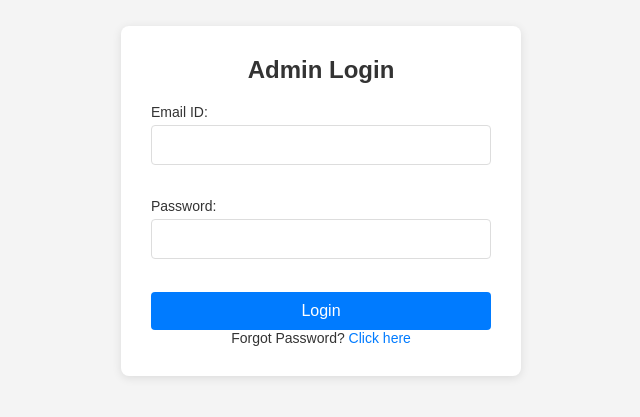
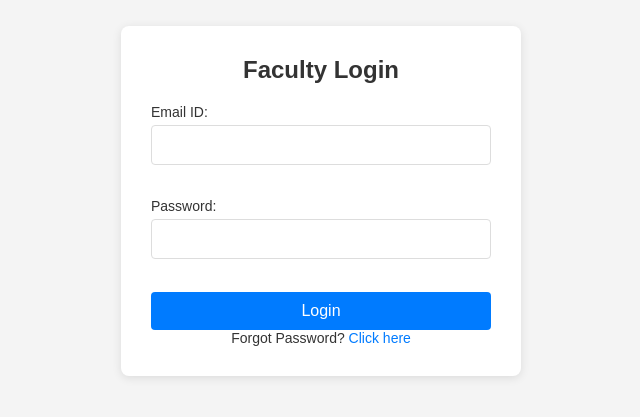
Before and after one commit to Abinaya2711/Enterprise-Venue-System, a React (Vite) app: page / in a window 1280 px wide. Shown: the part 199-616 px from the top of the page, without its empty margins (319-959 px from the left). Built offline with nearby package versions, Linux system fonts and the light colour scheme.

Commit message:
Resolved merge conflicts

```diff
--- a/src/App.jsx
+++ b/src/App.jsx
@@ -4,16 +4,18 @@ import Admin from './Admin'
 import HomePage from './HomePage'
 import People from './People'
 import Hall from './Hall'
+import Facultylogin from './Facultylogin'
 
 
 function App() {
   return (
     <>
       <Routes>
-        <Route path="/" element={<Admin />} />
+        <Route path="/admin" element={<Admin />} />
         <Route path="/homepage" element={<HomePage />} />
         <Route path="/people" element={<People />} />
         <Route path="/hall" element={<Hall />} />
+        <Route path="/" element={<Facultylogin />} />
       </Routes>
     </>
   )
--- /dev/null
+++ b/src/Facultylogin.jsx
@@ -0,0 +1,32 @@
+import React from 'react'
+import { useNavigate } from 'react-router-dom';
+import './Admin.css'
+
+const Facultylogin = () => {
+    const navigate=useNavigate()
+    const handleChange=(event)=>{
+        event.preventDefault();
+        navigate('/calendar')
+    }
+
+  return (
+    <div className='wrapper'>
+      <div className="container">
+        <h2>Faculty Login</h2>
+        <form  className="login-form" onSubmit={handleChange}>
+
+            <label htmlFor="email">Email ID:</label>
+            <input type="email" id="email" name="email" required /><br/>
+
+            <label htmlFor="password">Password:</label>
+            <input type="password" id="password" name="password" required /><br/>
+
+            <button type="submit"  >Login</button>
+        </form>
+        <p  className="forgot-password-link" >Forgot Password?<span> Click here</span></p>
+    </div>
+    </div>
+  )
+}
+
+export default Facultylogin
```
